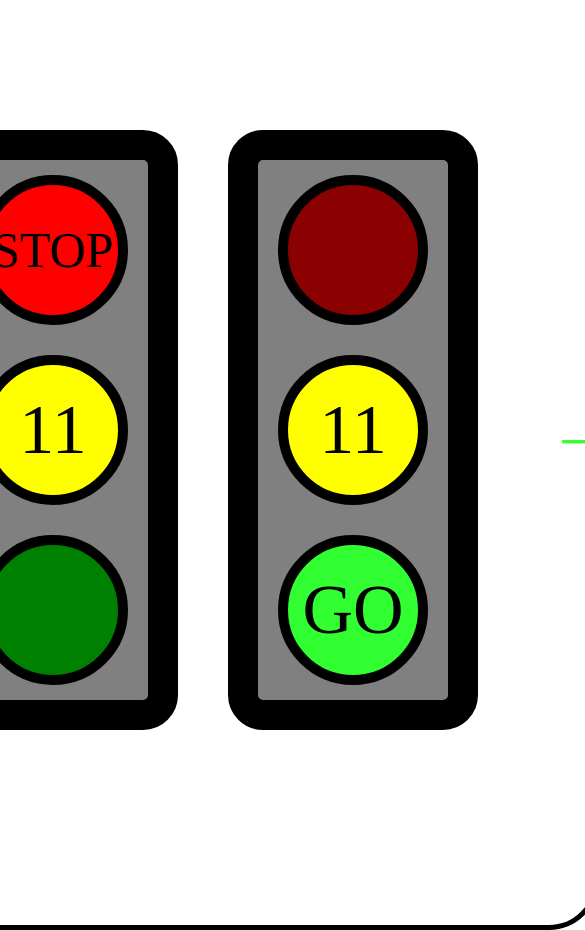
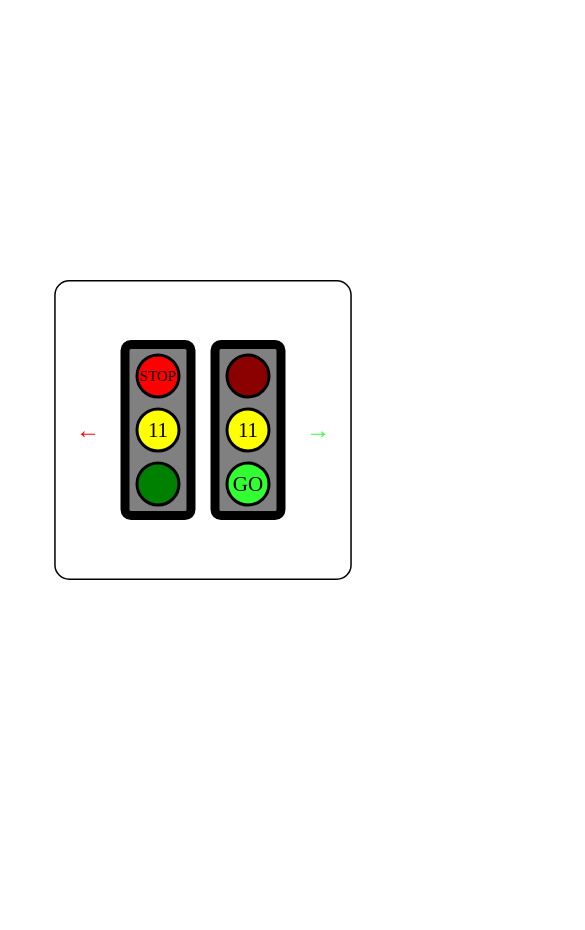
Before and after one commit to KaIawinka/traffic-light-alpha, a plain HTML site: page index.html in a window 390 px wide. Shown: the top 930 px of the page, 585 px wide, since content can reach past the window. After the commit the page ends 860 px from the top, so only its background shows below. Drawn offline with Linux system fonts and the light colour scheme.

Commit message:
v1.0 Добавлена адаптивка

```diff
--- a/style.css
+++ b/style.css
@@ -68,3 +68,10 @@ body {
 .yellow, .yellow2 {
 	background-color: yellow;
 }
+
+@media screen and (max-width: 1000px) {
+	.main {
+		transform: scale(0.3);
+		padding: 100px;
+	}
+}
```
